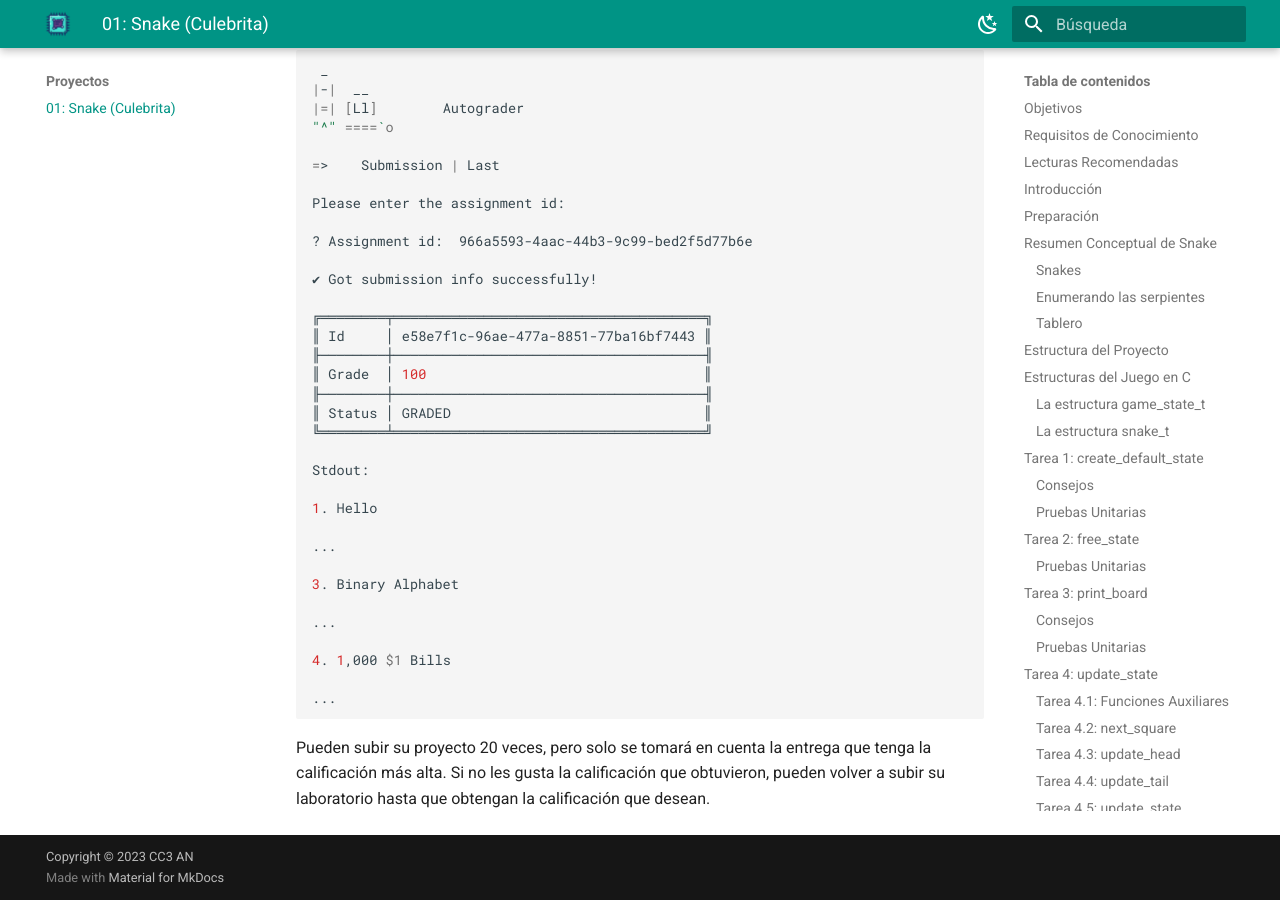
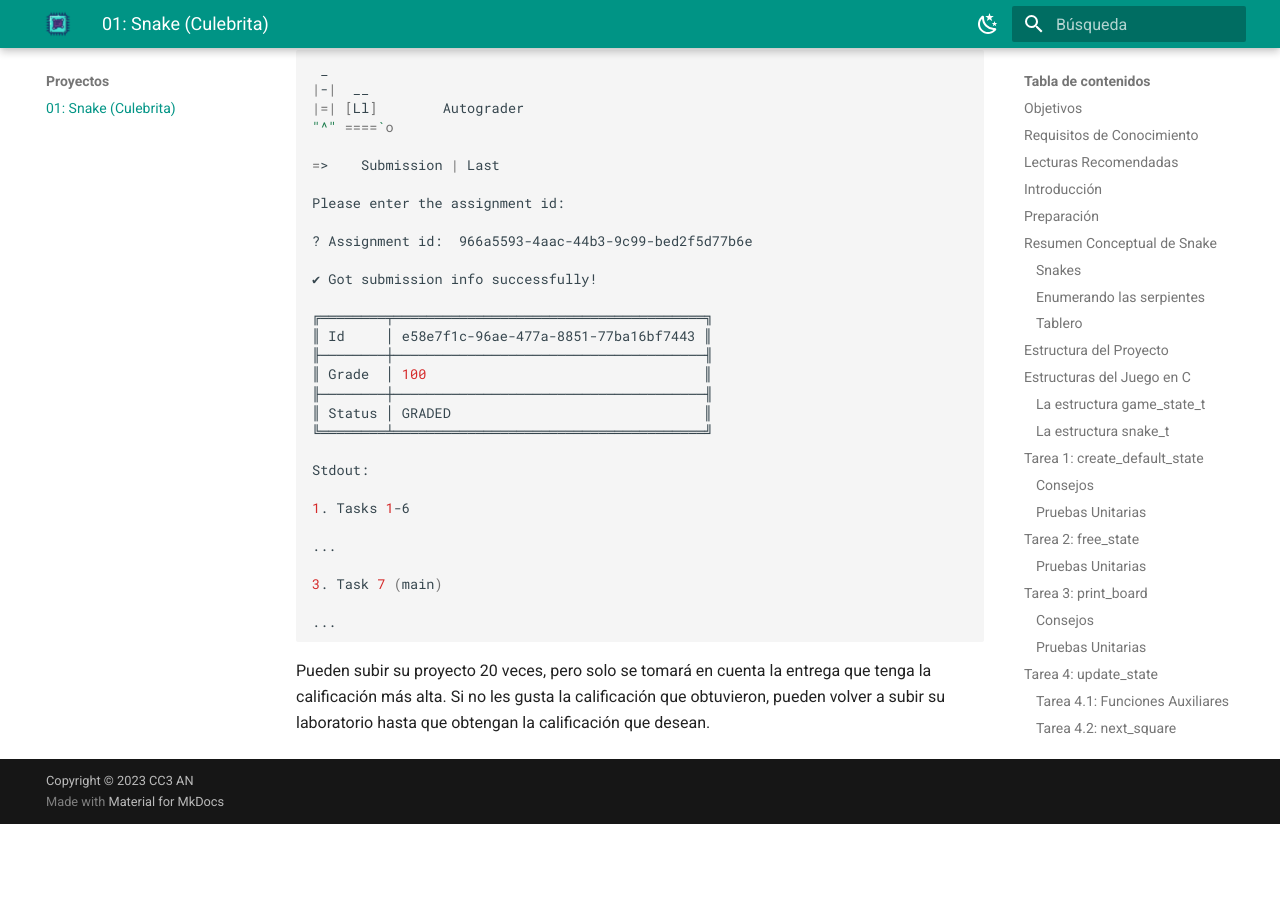
Before and after one commit to cc3-an-ug/webapp, an MkDocs documentation site: the page built from docs/projects/pj01.md, in a window 1280 px wide and 900 px high, scrolled down 18609 px. Built offline with MkDocs 1.6.1 and Material for MkDocs 9.7.7, drawn with Linux system fonts in a browser that asks for light colours; after the commit the page ends 19433 px from its top, so only the background shows below that.

Commit message:
fix: lab02 and pj01 docs

````diff
--- a/docs/projects/pj00.md
+++ b/docs/projects/pj01.md
@@ -606,15 +606,11 @@ Please enter the assignment id:
 
 Stdout:
 
-1. Hello
+1. Tasks 1-6
 
 ...
 
-3. Binary Alphabet
-
-...
-
-4. 1,000 $1 Bills
+3. Task 7 (main)
 
 ...
 ```
--- a/mkdocs.yml
+++ b/mkdocs.yml
@@ -57,7 +57,7 @@ nav:
       - "01: C y CGDB": labs/lab01.md
       - "02: C y MM": labs/lab02.md
   - Proyectos:
-      - "01: Snake (Culebrita)": projects/pj00.md
+      - "01: Snake (Culebrita)": projects/pj01.md
   - Tutoriales:
       - "Máquina Virtual": tutorials/install.md
       - "Git y GitHub": tutorials/git.md
````
Also changed, not shown: docs/labs/lab02.md (+0 -2 lines).
